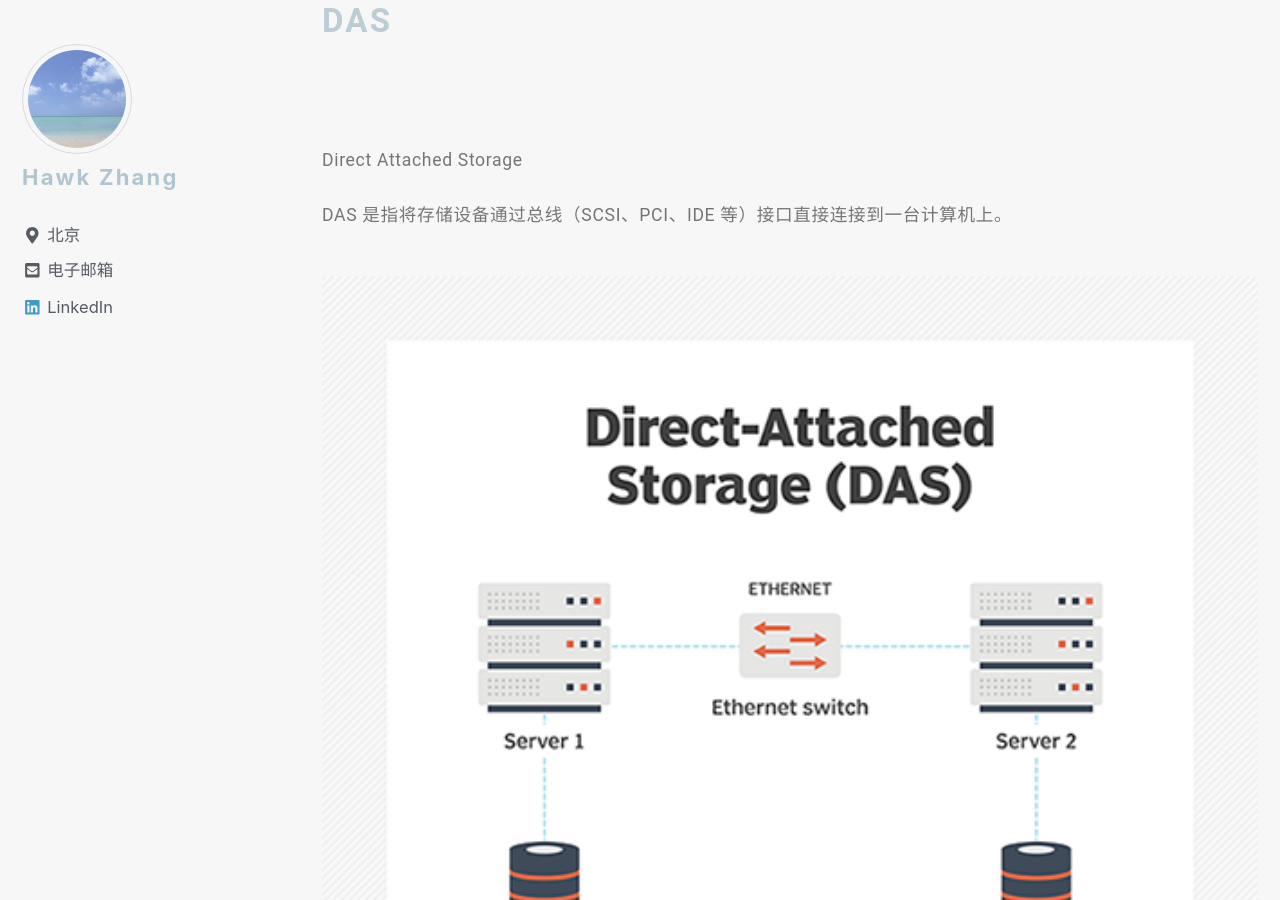
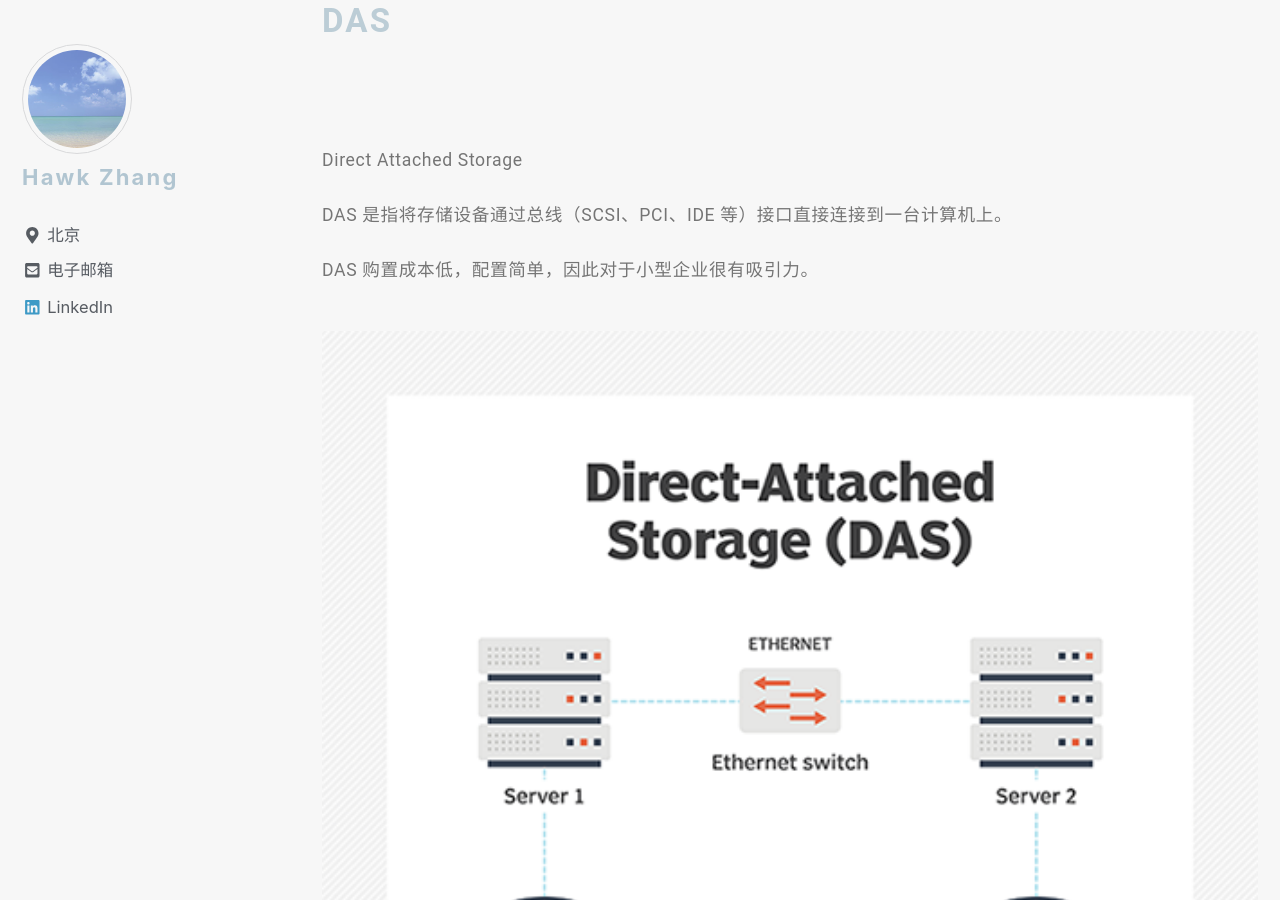
Before and after one commit to narru888/linotes_note, a Jekyll site: the page built from _posts/storage/2018-03-01-das.nas.san.md, in a window 1280 px wide and 900 px high, scrolled down 1656 px. Built offline with Jekyll 4.4.1, drawn with Linux system fonts in a browser that asks for light colours; nearby versions of some CDN libraries; a script that is not in the unit is left out.

Commit message:
update on 2018-11-21 11:05:01 CST

```diff
--- a/_posts/storage/2018-03-01-das.nas.san.md
+++ b/_posts/storage/2018-03-01-das.nas.san.md
@@ -20,6 +20,8 @@ header:
 Direct Attached Storage
 
 DAS 是指将存储设备通过总线（SCSI、PCI、IDE 等）接口直接连接到一台计算机上。
+
+DAS 购置成本低，配置简单，因此对于小型企业很有吸引力。
 
 {% include figure image_path="/assets/images/storage-das.png" alt="" %}
 
```
